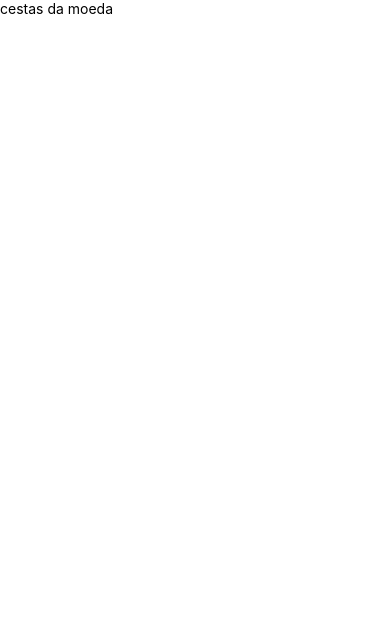
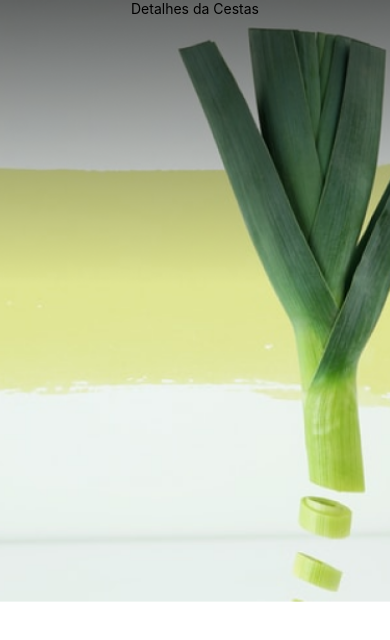
Before and after one commit to carlosjose2018/appOrgasCestas, a React Native app: screen / in a window 390 px wide. Shown: the top 640 px of the page. Built offline with nearby package versions, Linux system fonts and the light colour scheme.

Commit message:
intall project

```diff
--- /dev/null
+++ b/declaration.d.ts
@@ -0,0 +1,4 @@
+declare module "*.png";
+declare module "*.svg";
+declare module "*.jpeg";
+declare module "*.jpg";
--- a/src/screens/cestas.tsx
+++ b/src/screens/cestas.tsx
@@ -1,11 +1,27 @@
 import React from 'react';
-import { Text } from 'react-native';
+import { Image, StyleSheet, Dimensions, Text } from 'react-native';
 
+import topo from "../assets/topo.png"
+
+const width = Dimensions.get('screen').width;
 
 export function Cestas() {
   return (
-    <Text>
-       cestas da moeda
-    </Text>
+  <>
+      <Image source={topo} style={topoImg.topStyle}/>
+      <Text style={topoImg.textDescription}>Detalhes da Cestas</Text>
+  </>
   );
 }
+
+const topoImg = StyleSheet.create({
+    topStyle:{
+      width:"100%",
+      height: 578 / 768 * width,
+    },
+    textDescription:{
+      width:"100%",
+      position:"absolute",
+      textAlign:"center"
+    }
+})
```
